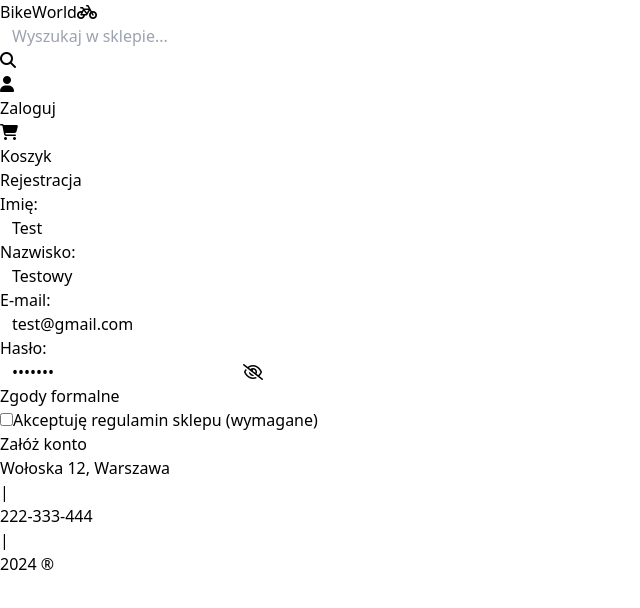
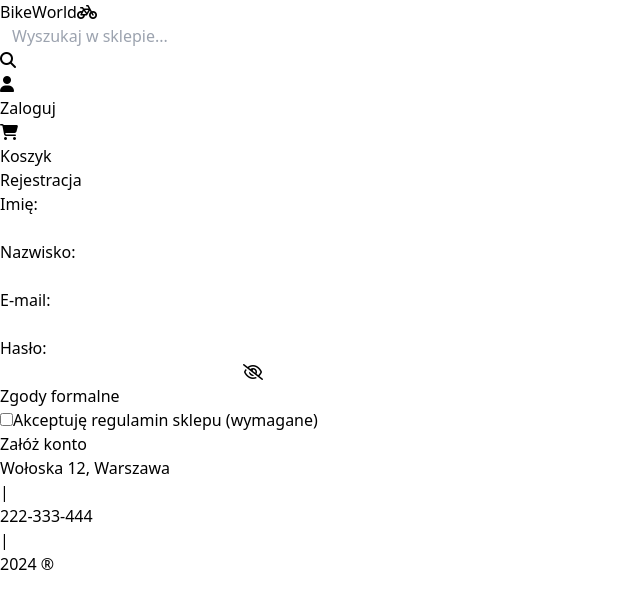
Before and after one commit to MateuszSobiech/bike-world, a React (Vite) app: page /rejestracja in a window 1280 px wide. Shown: the top 608 px of the page, without its empty margins (0-640 px from the left). Built offline with nearby package versions, Linux system fonts and the light colour scheme; no server answers; the database is empty.

Commit message:
Clean up code

```diff
--- a/src/App.tsx
+++ b/src/App.tsx
@@ -18,7 +18,6 @@ export const App = () => {
     clientId: 'AXx-LpolDohs9253o5uivqPW11azCzR6OvMq5DL8NcoVvi50ktZ5L_UoWZoxIcBBA1UG4Jn_jTE9N8h7',
     currency: 'PLN',
     intent: 'capture',
-    // Add other options as needed
   };
 
   return (
--- a/src/components/Footer/Footer.tsx
+++ b/src/components/Footer/Footer.tsx
@@ -9,5 +9,3 @@ export const Footer = () => {
     </footer>
   );
 };
-
-// TODO biała kreska na dole tylko na iPhone 12
--- a/src/components/Header/Header.tsx
+++ b/src/components/Header/Header.tsx
@@ -16,7 +16,6 @@ export const Header = () => {
 
   return (
     <header className='sticky top-[-1px] z-30 flex justify-between bg-black px-8 py-4 text-white max-sm:w-full max-sm:flex-col'>
-      {/* TODO na gorze skacze kreska */}
       <div className='flex gap-32 max-sm: max-sm:gap-6 max-sm:items-center max-sm:justify-between'>
         <Link to='/'>
           <h1 className='flex items-end gap-2 text-3xl font-bold max-sm:flex-col max-sm:items-start'>
--- a/src/components/Routes/Register/Register.tsx
+++ b/src/components/Routes/Register/Register.tsx
@@ -4,10 +4,10 @@ import { RegisterWithEmail, registerWithEmail } from '../../../firebase/auth';
 
 export const Register = () => {
   const [state, setState] = useState<RegisterWithEmail>({
-    name: 'Test',
-    surname: 'Testowy',
-    email: 'test@gmail.com',
-    password: 'test100',
+    name: '',
+    surname: '',
+    email: '',
+    password: '',
   });
   const [showPassword, setShowPassword] = useState(false);
   const [isTermsAccepted, setIsTermsAccepted] = useState(false);
--- a/src/contexts/AuthProvider.tsx
+++ b/src/contexts/AuthProvider.tsx
@@ -28,9 +28,6 @@ export const AuthProvider = ({ children }: PropsWithChildren) => {
       if (docSnap.exists()) {
         setUser(docSnap.data() as UserDetails);
       }
-      // } else {
-      //   throw new Error('User already should have details, created during register');
-      // }
     });
   }, []);
 
--- a/src/firebase/auth.ts
+++ b/src/firebase/auth.ts
@@ -55,7 +55,6 @@ const addUserToFirebase = async (
   };
 
   await setDoc(docRef, user);
-  // TODO
 
   window.location.reload();
 };
--- a/src/firebase/firebase.ts
+++ b/src/firebase/firebase.ts
@@ -2,7 +2,6 @@
 import { initializeApp } from "firebase/app";
 import { getAuth, GoogleAuthProvider } from "firebase/auth";
 import { getFirestore } from "firebase/firestore";
-// https://firebase.google.com/docs/web/setup#available-libraries
 
 // Your web app's Firebase configuration
 const firebaseConfig = {
```
Also changed, not shown: src/components/Routes/Shipping/Shipping.tsx (+0 -23 lines), src/main.tsx (+1 -10 lines).
